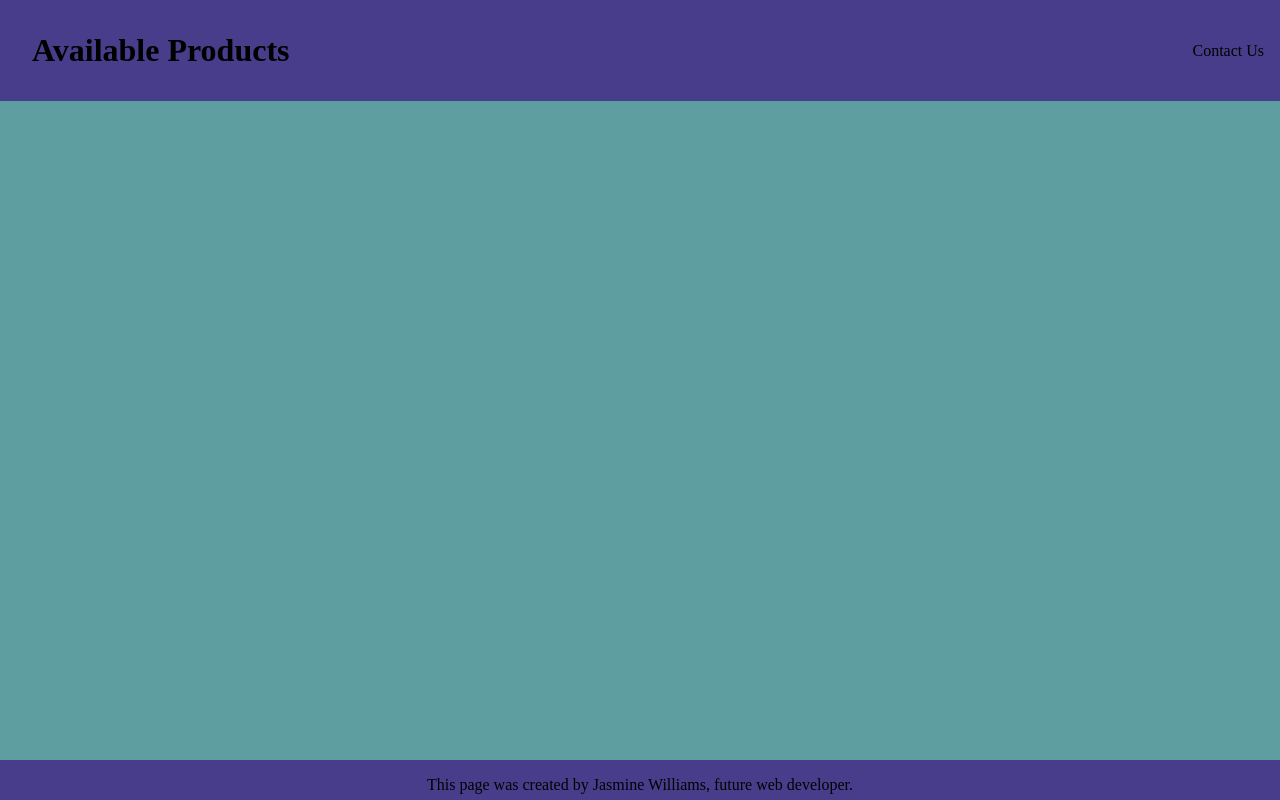
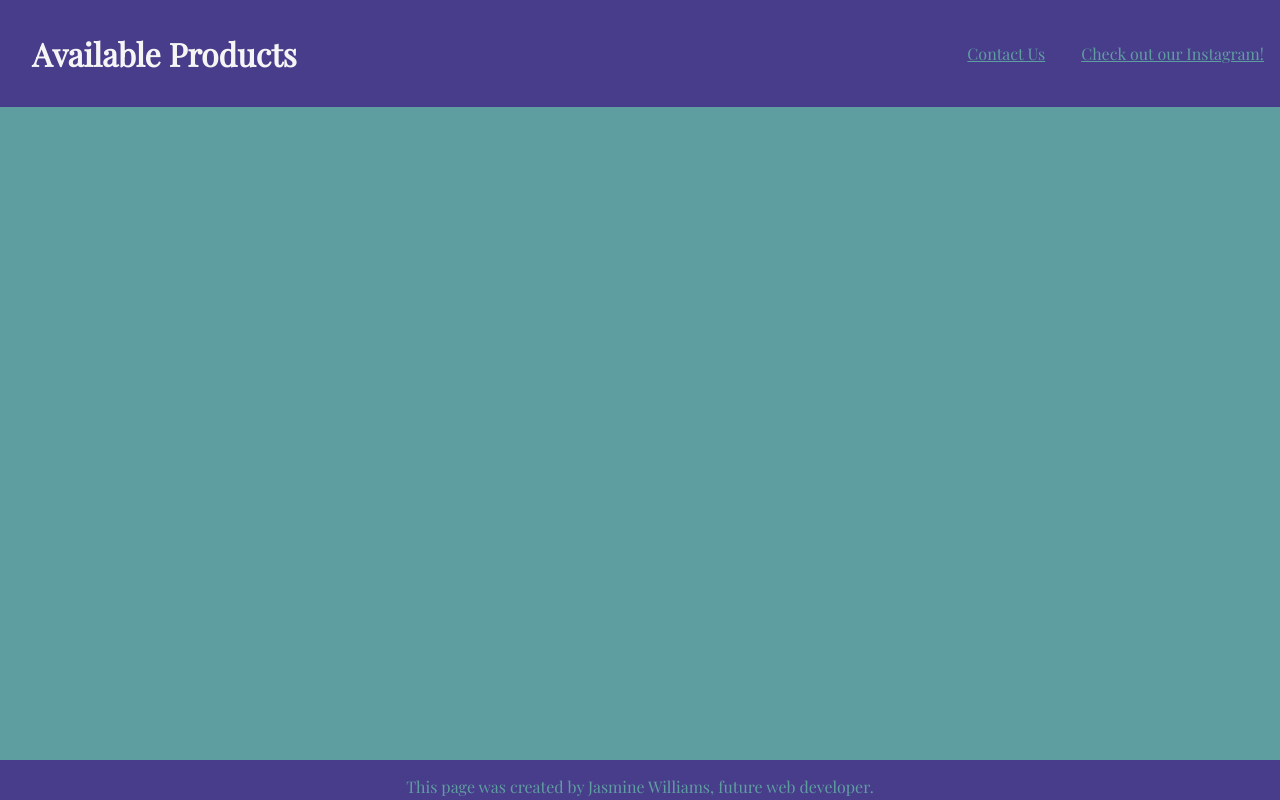
Before and after one commit to williaj615/product-cards, a plain HTML site: page index.html in a window 1280 px wide. Drawn offline with nearby package versions, Linux system fonts and the light colour scheme.

Commit message:
completed header and footer

```diff
--- a/index.html
+++ b/index.html
@@ -6,14 +6,17 @@
     <meta http-equiv="X-UA-Compatible" content="ie=edge">
     <title>Product Cards</title>
     <link rel="stylesheet" href="./main.css">
+    <link href="https://fonts.googleapis.com/css?family=Playfair+Display&display=swap" rel="stylesheet">
 </head>
 <body>
     <div class="page-container">
 
         <header class="page-header">
             <h1>Available Products</h1>
-            <a>Contact Us</a>
-
+            <div class="links-container">
+                <a href="https://www.linkedin.com/in/jasmine-williams-9506a572">Contact Us</a>
+                <a href="https://www.instagram.com/nathanwpylestrangeplanet/?hl=en">Check out our Instagram!</a>
+            </div>
 
         </header>
 
--- a/main.css
+++ b/main.css
@@ -1,5 +1,6 @@
 body {
     margin: 0;
+    font-family: 'Playfair Display', serif;
 }
 .page-container {
     position: relative;
@@ -15,9 +16,11 @@ body {
 }
 .page-header a {
     margin: 1em;
+    color: cadetblue;
 }
 .page-header h1 {
     margin: 1em;
+    color: whitesmoke;
 }
 .content-container {
     padding-bottom: 2.5rem;
@@ -30,4 +33,8 @@ body {
     width: 100%;
     height: 2.5rem;
     justify-content: center;
+
 }
+.page-footer p {
+    color: cadetblue;
+}
```
